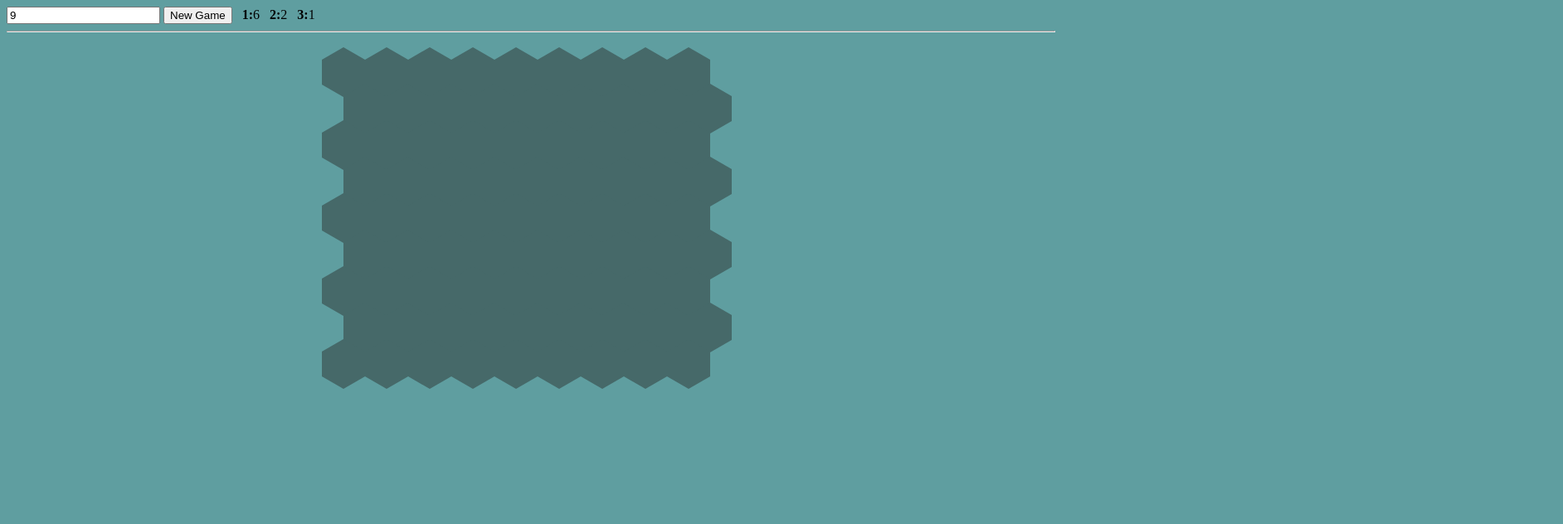
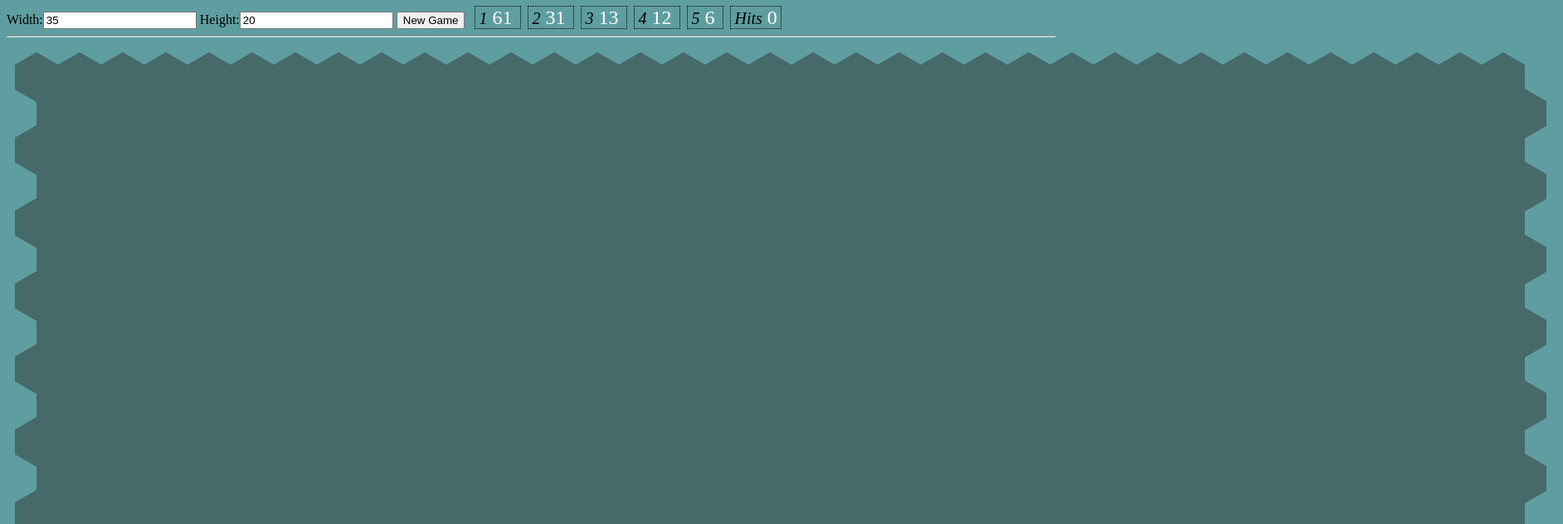
Before and after one commit to ArturWagnerBusiness/hex-sweeper, a website built with Vite: page index.html in a window 1280 px wide. Both pictures are taken after a click on the button "New Game". Shown: the top 632 px of the page at 83% size, 1884 px wide, since content can reach past the window. Built offline with nearby package versions, Linux system fonts and the light colour scheme.

Commit message:
Timer + Width/Height board adjustment + better bomb counter style + bug fixes

```diff
--- a/index.html
+++ b/index.html
@@ -7,7 +7,10 @@
     <title>Vite + TS</title>
   </head>
   <body>
-    <input id="board-size" value="9" />
+    Width:<input id="board-size-w" value="35" /> Height:<input
+      id="board-size-h"
+      value="20"
+    />
     <button id="new-game">New Game</button>
     <div id="board-bombs"></div>
     <hr />
--- a/src/board.ts
+++ b/src/board.ts
@@ -5,21 +5,74 @@ export const tileSizeWidth = 52;
 
 export const secondRowOffset = 26;
 export const generalPadding = 10;
-
+function padZero(number: number): string {
+  return `${number < 10 ? "0" : ""}${number}`;
+}
+function parseTimeDuration(timeInSeconds: number) {
+  const h = Math.floor(timeInSeconds / 3600);
+  const m = Math.floor((timeInSeconds % 3600) / 60);
+  const s = timeInSeconds % 60;
+  if (m + h === 0) return `0:${padZero(s)}`;
+  if (h === 0) return `${m}:${padZero(s)}`;
+  return `${h}:${padZero(m)}:${padZero(s)}`;
+}
+function bombColor(number: number) {
+  if (number < 0) return "red";
+  if (number === 0) return "green";
+  if (number < 5) return "yellow";
+  return "white";
+}
 export class Board {
   tiles: Tile[][] = [];
-  bombs = [0, 0, 0];
+  bombs = [0, 0, 0, 0, 0];
+  hits = 0;
   bombElement!: HTMLDivElement;
+  startTime: number = 0;
+  won = false;
   constructor() {}
   renderBombDisplay() {
     this.bombElement.innerHTML = `<p>
-<b>1:</b><span>${this.bombs[0]}</span>
-<b>2:</b><span>${this.bombs[1]}</span>
-<b>3:</b><span>${this.bombs[2]}</span>
+<span class='group'>
+  <span class='header'>1</span>
+  <span class='value' style="color: ${bombColor(this.bombs[0])}">
+    ${this.bombs[0]}
+  </span>
+</span>
+<span class='group'>
+  <span class='header'>2</span>
+  <span class='value' style="color: ${bombColor(this.bombs[1])}">
+    ${this.bombs[1]}
+  </span>
+</span>
+<span class='group'>
+  <span class='header'>3</span>
+  <span class='value' style="color: ${bombColor(this.bombs[2])}">
+    ${this.bombs[2]}
+  </span>
+</span>
+<span class='group'>
+  <span class='header'>4</span>
+  <span class='value' style="color: ${bombColor(this.bombs[3])}">
+    ${this.bombs[3]}
+  </span>
+</span>
+<span class='group'>
+  <span class='header'>5</span>
+  <span class='value' style="color: ${bombColor(this.bombs[4])}">
+    ${this.bombs[4]}
+  </span>
+</span>
+<span class='group'>
+  <span class='header'>Hits</span>
+  <span class='value' style="color: ${this.hits > 0 ? "red" : "white"}">
+    ${this.hits}
+  </span>
+</span>
 </p>`;
   }
   checkWin() {
-    let unInteracted = this.tiles.length ** 2;
+    if (this.won) return;
+    let unInteracted = this.tiles.length * this.tiles[0].length;
     for (let x = 0; x < this.tiles.length; x++) {
       for (let y = 0; y < this.tiles[x].length; y++) {
         const tile = this.tiles[x][y];
@@ -28,6 +81,7 @@ export class Board {
       }
     }
     if (unInteracted === 0) {
+      this.won = true;
       let errors = 0;
       for (let x = 0; x < this.tiles.length; x++) {
         for (let y = 0; y < this.tiles[x].length; y++) {
@@ -35,42 +89,44 @@ export class Board {
           if (tile.bombValue > 0) {
             if (tile.triggeredBomb) {
               errors++;
-            } else tile.triggerBomb();
+            } else tile.triggerBomb(true);
           }
         }
       }
-      this.bombElement.innerHTML += `<h1>You Won! ${
+      this.bombElement.innerHTML += `<p>You Won! ${
         errors === 0 ? "Perfect Score!" : `(but ${errors} exploded)`
-      }</h1>`;
+      } | Time: ${parseTimeDuration(
+        Math.floor((Date.now() - this.startTime) / 1000)
+      )}</p>`;
     }
   }
   placeBoard(
-    size: number,
+    sizeWidth: number,
+    sizeHeight: number,
     boardDiv: HTMLDivElement,
     bombElement: HTMLDivElement
   ) {
+    this.won = false;
+    boardDiv.innerHTML = "";
+    this.startTime = Date.now();
     this.bombElement = bombElement;
     boardDiv.style.width =
-      generalPadding * 3 + secondRowOffset + tileSizeWidth * size + "px";
-    boardDiv.style.height = generalPadding * 4 + tileSizeHeight * size + "px";
+      generalPadding * 3 + secondRowOffset + tileSizeWidth * sizeWidth + "px";
+    boardDiv.style.height =
+      generalPadding * 4 + tileSizeHeight * sizeHeight + "px";
     this.tiles = [];
-    this.bombs = [0, 0, 0];
-    for (let x = 0; x < size; x++) {
+    this.bombs = [0, 0, 0, 0, 0];
+    this.hits = 0;
+    for (let x = 0; x < sizeWidth; x++) {
       let row: Tile[] = [];
-      for (let y = 0; y < size; y++) {
+      for (let y = 0; y < sizeHeight; y++) {
         let random = Math.random();
-        if (random < 0.85) {
-          random = 0;
-        } else if (random < 0.95) {
-          random = 1;
-          this.bombs[0]++;
-        } else if (random < 0.985) {
-          random = 2;
-          this.bombs[1]++;
-        } else {
-          random = 3;
-          this.bombs[2]++;
-        }
+        if (random < 0.8) random = 0; // 10%
+        else if (random < 0.9) this.bombs[(random = 1) - 1]++; // 5%
+        else if (random < 0.95) this.bombs[(random = 2) - 1]++; // 2.5%
+        else if (random < 0.975) this.bombs[(random = 3) - 1]++; // 1.5%
+        else if (random < 0.99) this.bombs[(random = 4) - 1]++; // 1%
+        else this.bombs[(random = 5) - 1]++;
         const tile = new Tile(this, {
           position: { x, y },
           value: random,
@@ -84,15 +140,15 @@ export class Board {
       }
       this.tiles.push(row);
     }
-    for (let x = 0; x < size; x++) {
-      for (let y = 0; y < size; y++) {
+    for (let x = 0; x < sizeWidth; x++) {
+      for (let y = 0; y < sizeHeight; y++) {
         const current = this.tiles[x][y];
         if (current.position.y > 0) {
           if (current.position.y % 2 === 1) {
             const topLeft = this.tiles[x][y - 1];
             current.neighborsNamed.topLeft = topLeft;
             current.neighborsArray.push(topLeft);
-            if (current.position.x < size - 1) {
+            if (current.position.x < sizeWidth - 1) {
               const topRight = this.tiles[x + 1][y - 1];
               current.neighborsNamed.topRight = topRight;
               current.neighborsArray.push(topRight);
@@ -113,17 +169,17 @@ export class Board {
           current.neighborsNamed.left = left;
           current.neighborsArray.push(left);
         }
-        if (current.position.x < size - 1) {
+        if (current.position.x < sizeWidth - 1) {
           const right = this.tiles[x + 1][y];
           current.neighborsNamed.right = right;
           current.neighborsArray.push(right);
         }
-        if (current.position.y < size - 1) {
+        if (current.position.y < sizeHeight - 1) {
           if (current.position.y % 2 === 1) {
             const bottomLeft = this.tiles[x][y + 1];
             current.neighborsNamed.bottomLeft = bottomLeft;
             current.neighborsArray.push(bottomLeft);
-            if (current.position.x < size - 1) {
+            if (current.position.x < sizeWidth - 1) {
               const bottomRight = this.tiles[x + 1][y + 1];
               current.neighborsNamed.bottomRight = bottomRight;
               current.neighborsArray.push(bottomRight);
--- a/src/main.ts
+++ b/src/main.ts
@@ -7,9 +7,17 @@ if (button)
   button.addEventListener("click", () => {
     const board = new Board();
     const boardDiv = document.querySelector<HTMLDivElement>("#board");
-    const boardInput = document.querySelector<HTMLInputElement>("#board-size");
+    const boardInputWidth =
+      document.querySelector<HTMLInputElement>("#board-size-w");
+    const boardInputHeight =
+      document.querySelector<HTMLInputElement>("#board-size-h");
     const boardBombs = document.querySelector<HTMLDivElement>("#board-bombs");
 
-    if (boardDiv && boardInput && boardBombs)
-      board.placeBoard(parseInt(boardInput.value), boardDiv, boardBombs);
+    if (boardDiv && boardInputWidth && boardInputHeight && boardBombs)
+      board.placeBoard(
+        parseInt(boardInputWidth.value),
+        parseInt(boardInputHeight.value),
+        boardDiv,
+        boardBombs
+      );
   });
--- a/src/style.css
+++ b/src/style.css
@@ -27,8 +27,20 @@ body {
 #board-bombs > p {
   display: inline;
 }
-#board-bombs > p > span {
+#board-bombs > p .value {
+  font-weight: 500;
+  font-size: 24px;
+}
+#board-bombs > p .group {
+  border: 1px black dotted;
   margin-right: 8px;
+  font-size: 24px;
+  padding: 0px 4px;
+}
+#board-bombs > p .header {
+  font-weight: 300;
+  font-size: 20px;
+  font-style: italic;
 }
 .tile {
   position: absolute;
--- a/src/tile.ts
+++ b/src/tile.ts
@@ -60,7 +60,7 @@ export class Tile {
     if (!options?.position) throw new Error(`Position must be defined on Tile`);
     this.position = options.position;
   }
-  public triggerBomb() {
+  public triggerBomb(preventRegisteringHit = false) {
     if (this.triggeredBomb) return;
     this.triggeredBomb = true;
     if (this.isFlag !== 0) {
@@ -71,6 +71,7 @@ export class Tile {
     this.hexElement.innerText = this.bombValue.toString();
     this.hexElement.className = "hex-bomb";
     this.board.bombs[this.bombValue - 1]--;
+    if (!preventRegisteringHit) this.board.hits++;
     this.board.renderBombDisplay();
   }
   public onClick(event?: MouseEvent) {
@@ -103,7 +104,7 @@ export class Tile {
   public onContext(event?: MouseEvent) {
     event?.preventDefault();
     if (this.isKnown || this.isExplored) return;
-    this.isFlag = this.isFlag === 3 ? 0 : this.isFlag + 1;
+    this.isFlag = this.isFlag === this.board.bombs.length ? 0 : this.isFlag + 1;
     if (this.isFlag === 0) {
       this.board.bombs[this.board.bombs.length - 1]++;
     } else if (this.isFlag === 1) {
```
